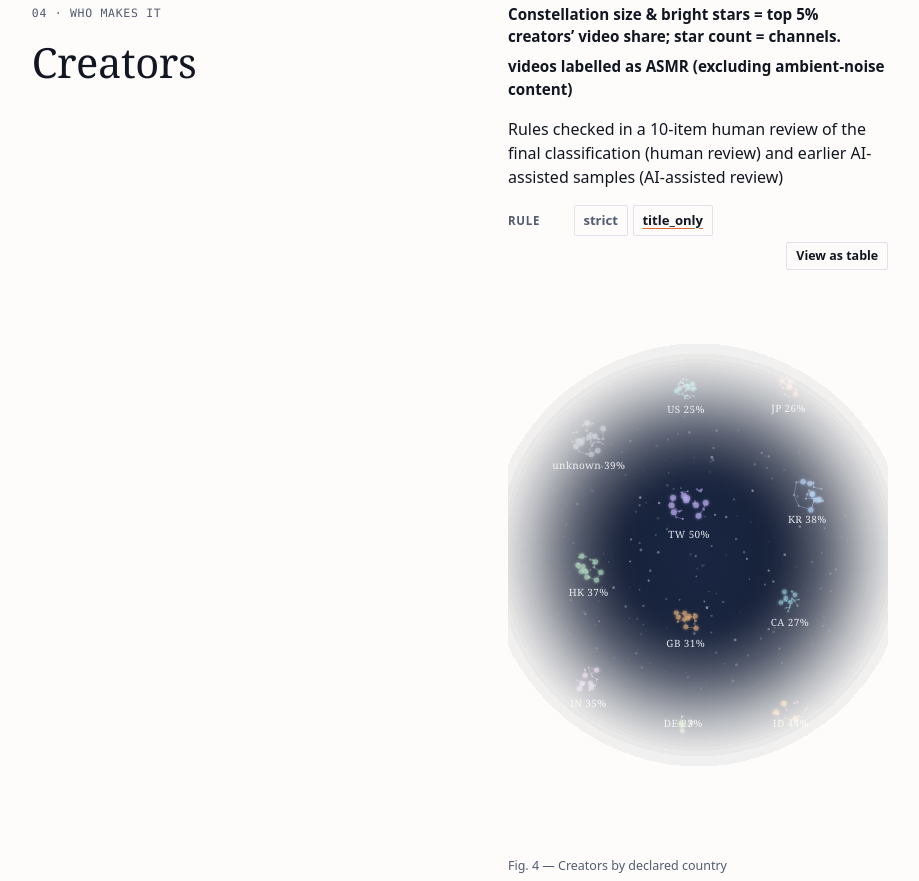
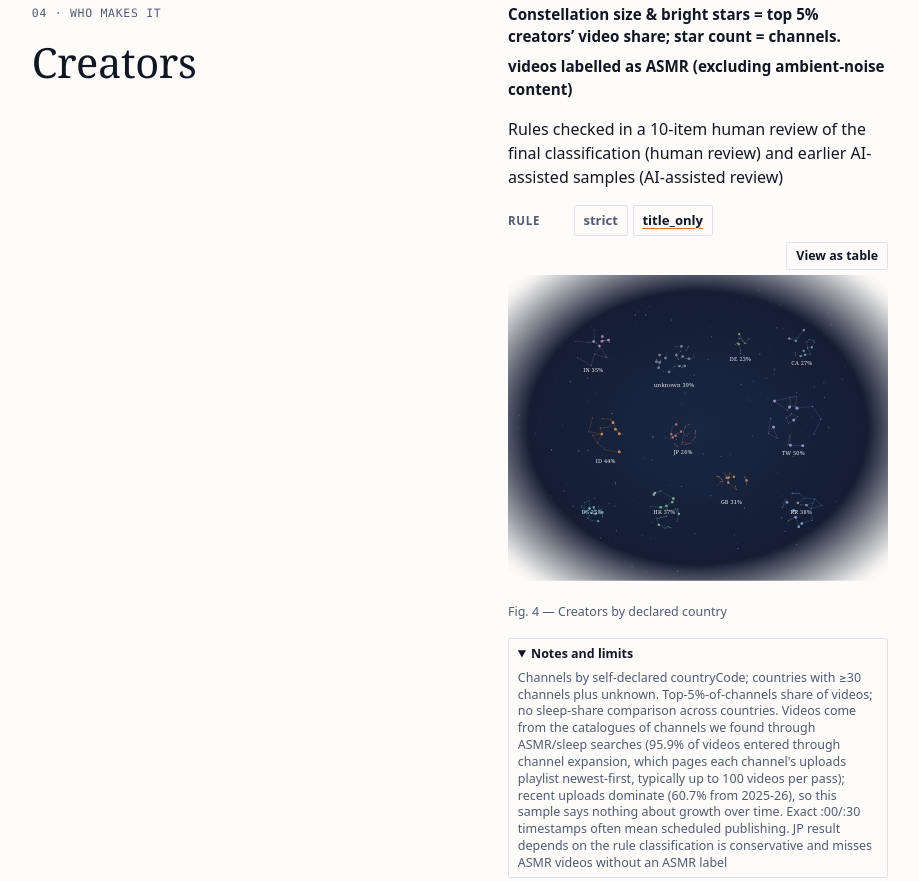
Before and after one commit to wppannap/asmr-feasibility-test, a plain HTML site: page web/index.html in a window 1280 px wide. Shown: the part 6735-7616 px from the top of the page, without its empty margins (336-1255 px from the left). Drawn offline with Linux system fonts and the light colour scheme.

Commit message:
Enlarge Creators dark-sky core and scatter share-scaled constellations.

```diff
--- a/web/js/charts_yt/creators.js
+++ b/web/js/charts_yt/creators.js
@@ -1,7 +1,7 @@
 /* Creators · declared country — deep-night starfield constellations. */
-import { attachTableToggle, clear, fmt, setCaveat } from "../charts/util.js?v=20261126q";
-import { themeColors } from "../theme.js?v=20261126q";
-import { renderReviewBanner } from "./review.js?v=20261126q";
+import { attachTableToggle, clear, fmt, setCaveat } from "../charts/util.js?v=20261126r";
+import { themeColors } from "../theme.js?v=20261126r";
+import { renderReviewBanner } from "./review.js?v=20261126r";
 
 const RULES = [
   { id: "strict", label: "strict" },
@@ -158,21 +158,20 @@ function constellationEdges(stars, rand) {
 }
 
 /**
- * Spread strongly tracks top-5% share so ~50% (TW) is ~2.2–2.5× ~23% (DE).
- * Channel count is only a light densify term.
+ * Dramatic share→radius map: DE~23% ≈ 30px, TW~50% ≈ 73px (~2.4×).
  */
 function clusterSpread(row, mobile) {
   const share = shareOf(row);
   const t = Math.max(0, Math.min(1, (share - 0.22) / (0.5 - 0.22)));
-  const mul = 1 + Math.pow(t, 0.8) * 1.65; // ~1.0 @22% → ~2.65 @50%
-  const base = mobile ? 22 : 28;
-  const channelTerm = Math.sqrt(row.n_channels || 30) * (mobile ? 0.08 : 0.12);
-  return base * mul + channelTerm;
+  const lo = mobile ? 22 : 30;
+  const hi = mobile ? 54 : 76;
+  const channelTerm = Math.sqrt(row.n_channels || 30) * (mobile ? 0.03 : 0.06);
+  return lo + Math.pow(t, 0.92) * (hi - lo) + channelTerm;
 }
 
 /** Outer radius including star envelope + label clearance under the cloud. */
 function outerRadius(spread, mobile) {
-  return spread * 1.02 + (mobile ? 14 : 16);
+  return spread * 1.02 + (mobile ? 12 : 14);
 }
 
 function countClusterOverlaps(nodes) {
@@ -181,7 +180,8 @@ function countClusterOverlaps(nodes) {
     for (let j = i + 1; j < nodes.length; j++) {
       const a = nodes[i];
       const b = nodes[j];
-      const need = a.outerRadius + b.outerRadius + 52; // each collide radius = outer+26
+      // collide radius = outerRadius + 20 each
+      const need = a.outerRadius + b.outerRadius + 40;
       if (Math.hypot(a.x - b.x, a.y - b.y) < need - 0.5) n++;
     }
   }
@@ -189,67 +189,40 @@ function countClusterOverlaps(nodes) {
 }
 
 /**
- * Organic seeds + d3.forceCollide so constellations never overlap
- * (including label clearance) and stay in the dark inner sky.
+ * Asymmetric random seeds in the solid dark rectangle + forceCollide.
+ * No radial ring / strong centering — only rectangular bounds clamps.
  */
 function placeAnchors(rows, iw, ih, mobile) {
-  const rand = mulberry32(hashSeed(`sky-anchors-${ctx.rule}-${rows.length}-v5`));
-  const slots = [
-    [0.3, 0.26],
-    [0.58, 0.2],
-    [0.76, 0.3],
-    [0.36, 0.4],
-    [0.68, 0.44],
-    [0.22, 0.54],
-    [0.5, 0.56],
-    [0.76, 0.62],
-    [0.32, 0.72],
-    [0.54, 0.76],
-    [0.7, 0.7],
-  ];
-  const x0 = iw * 0.18;
-  const x1 = iw * 0.82;
-  const y0 = ih * 0.18;
-  const y1 = ih * 0.82;
-  const packW = x1 - x0;
-  const packH = y1 - y0;
+  const rand = mulberry32(hashSeed(`sky-anchors-${ctx.rule}-${rows.length}-v6`));
+  const x0 = iw * 0.2;
+  const x1 = iw * 0.8;
+  const y0 = ih * 0.2;
+  const y1 = ih * 0.8;
 
-  let sizeScale = 1;
-  // Fit collide disks into the dark core; keep relative share sizing
-  {
-    const raw = rows.map((r) => outerRadius(clusterSpread(r, mobile), mobile) + 26);
-    const sumR = raw.reduce((s, r) => s + r, 0);
-    const maxDim = Math.min(packW, packH) * 0.92;
-    // Heuristic: sum of diameters along a loose packing path
-    if (sumR * 1.35 > packW + packH) {
-      sizeScale = Math.max(0.55, (packW + packH) / (sumR * 1.35));
-    }
-    const maxR = Math.max(...raw) * sizeScale;
-    if (maxR * 2.2 > maxDim) sizeScale *= maxDim / (maxR * 2.2);
-    sizeScale = Math.max(0.52, Math.min(1, sizeScale));
-  }
-
-  const nodes = rows.map((r, i) => {
-    const spread = clusterSpread(r, mobile) * sizeScale;
+  const nodes = rows.map((r) => {
+    const spread = clusterSpread(r, mobile);
     const or = outerRadius(spread, mobile);
-    const slot = slots[i % slots.length];
-    let x = iw * (slot[0] + (rand() - 0.5) * 0.06);
-    let y = ih * (slot[1] + (rand() - 0.5) * 0.06);
-    x = Math.max(x0 + or * 0.4, Math.min(x1 - or * 0.4, x));
-    y = Math.max(y0 + or * 0.4, Math.min(y1 - or * 0.4, y));
+    // True scatter across the inner rectangle (not a circle/ring)
+    let x = x0 + rand() * (x1 - x0);
+    let y = y0 + rand() * (y1 - y0);
+    // Extra corner/gap jitter so it never reads as a lattice
+    x += (rand() - 0.5) * iw * 0.06;
+    y += (rand() - 0.5) * ih * 0.06;
+    x = Math.max(x0 + or * 0.35, Math.min(x1 - or * 0.35, x));
+    y = Math.max(y0 + or * 0.35, Math.min(y1 - or * 0.35, y));
     return { row: r, x, y, spread, outerRadius: or };
   });
 
-  function clampSoft() {
+  function clampRect() {
     nodes.forEach((d) => {
-      const m = d.outerRadius * 0.15;
+      const m = Math.max(8, d.outerRadius * 0.2);
       d.x = Math.max(x0 + m, Math.min(x1 - m, d.x));
       d.y = Math.max(y0 + m, Math.min(y1 - m, d.y));
     });
   }
 
   function hardSeparate() {
-    for (let iter = 0; iter < 120; iter++) {
+    for (let iter = 0; iter < 140; iter++) {
       for (let i = 0; i < nodes.length; i++) {
         for (let j = i + 1; j < nodes.length; j++) {
           const a = nodes[i];
@@ -257,7 +230,7 @@ function placeAnchors(rows, iw, ih, mobile) {
           let dx = b.x - a.x;
           let dy = b.y - a.y;
           let dist = Math.hypot(dx, dy) || 0.01;
-          const minD = a.outerRadius + b.outerRadius + 52;
+          const minD = a.outerRadius + b.outerRadius + 40;
           if (dist < minD) {
             const push = ((minD - dist) / dist) * 0.55;
             dx *= push;
@@ -269,40 +242,44 @@ function placeAnchors(rows, iw, ih, mobile) {
           }
         }
       }
-      clampSoft();
+      clampRect();
     }
   }
 
-  function runSim() {
   const sim = d3
     .forceSimulation(nodes)
-      .force("x", d3.forceX(iw * 0.5).strength(0.03))
-      .force("y", d3.forceY(ih * 0.5).strength(0.028))
     .force(
       "collide",
       d3
-          .forceCollide((d) => d.outerRadius + 26)
-          .iterations(5)
+        .forceCollide((d) => d.outerRadius + 20)
+        .iterations(4)
         .strength(1)
     )
     .stop();
-    for (let i = 0; i < 250; i++) sim.tick();
+  for (let i = 0; i < 260; i++) {
+    sim.tick();
+    clampRect();
+  }
   hardSeparate();
-    clampSoft();
-  }
+  clampRect();
 
-  runSim();
-  // Shrink & retry until zero overlaps (keep relative share sizing)
+  // If still packed too tight, gently shrink (keep relative share ratios) and re-separate
   let guard = 0;
-  while (countClusterOverlaps(nodes) > 0 && guard < 6) {
+  let sizeScale = 1;
+  while (countClusterOverlaps(nodes) > 0 && guard < 10) {
     guard++;
     sizeScale *= 0.9;
     nodes.forEach((d) => {
-      const spread = clusterSpread(d.row, mobile) * sizeScale;
-      d.spread = spread;
-      d.outerRadius = outerRadius(spread, mobile);
+      d.spread = clusterSpread(d.row, mobile) * sizeScale;
+      d.outerRadius = outerRadius(d.spread, mobile);
     });
-    runSim();
+    // Re-seed slightly so shrinks can re-flow
+    nodes.forEach((d) => {
+      d.x += (rand() - 0.5) * 8;
+      d.y += (rand() - 0.5) * 8;
+    });
+    hardSeparate();
+    clampRect();
   }
   return nodes;
 }
@@ -386,10 +363,12 @@ function draw() {
   const mount = ctx.mount;
   clear(mount);
   const rows = filtered();
-  const w = Math.max(320, mount.clientWidth || 640);
-  const mobile = w < 560;
-  const h = mobile ? 560 : 640;
-  const pad = 12;
+  // Sticky chart column is narrow; use viewport width for desktop vs mobile sky room
+  const mobile = (typeof window !== "undefined" ? window.innerWidth : 800) < 700;
+  // Generous fixed viewBox so the solid dark core has room for all 11 clusters
+  const w = mobile ? 420 : 820;
+  const h = mobile ? 620 : 660;
+  const pad = 14;
 
   const svg = d3
     .select(mount)
@@ -403,39 +382,29 @@ function draw() {
 
   const defs = svg.append("defs");
 
-  // Clean deep midnight indigo fill (colour never mixes to paper grey)
+  // Clean deep midnight indigo — solid #11182b field
   const skyGrad = defs
     .append("radialGradient")
     .attr("id", "creators-midnight-sky")
     .attr("cx", "50%")
     .attr("cy", "50%")
-    .attr("r", "55%");
+    .attr("r", "70%");
   skyGrad.append("stop").attr("offset", "0%").attr("stop-color", "#1a2642");
   skyGrad.append("stop").attr("offset", "100%").attr("stop-color", "#11182b");
 
-  // Ultra-smooth alpha mask — dissolves before SVG edges (no oval ring / grey box)
+  // Large solid core (0→62%), soft feather to transparent before edges (62→96%)
   const feather = defs
     .append("radialGradient")
     .attr("id", "creators-sky-feather-grad")
     .attr("cx", "50%")
     .attr("cy", "50%")
-    .attr("r", "46%");
-  feather.append("stop").attr("offset", "0%").attr("stop-color", "#ffffff");
-  feather.append("stop").attr("offset", "36%").attr("stop-color", "#ffffff");
-  feather.append("stop").attr("offset", "56%").attr("stop-color", "#b8b8b8");
-  feather.append("stop").attr("offset", "74%").attr("stop-color", "#555555");
-  feather.append("stop").attr("offset", "88%").attr("stop-color", "#181818");
-  feather.append("stop").attr("offset", "98%").attr("stop-color", "#000000");
-  feather.append("stop").attr("offset", "100%").attr("stop-color", "#000000");
-
-  const maskBlur = defs
-    .append("filter")
-    .attr("id", "creators-mask-blur")
-    .attr("x", "-20%")
-    .attr("y", "-20%")
-    .attr("width", "140%")
-    .attr("height", "140%");
-  maskBlur.append("feGaussianBlur").attr("stdDeviation", 12).attr("result", "blur");
+    .attr("r", "72%");
+  feather.append("stop").attr("offset", "0%").attr("stop-color", "#fff").attr("stop-opacity", 1);
+  feather.append("stop").attr("offset", "62%").attr("stop-color", "#fff").attr("stop-opacity", 1);
+  feather.append("stop").attr("offset", "78%").attr("stop-color", "#fff").attr("stop-opacity", 0.45);
+  feather.append("stop").attr("offset", "88%").attr("stop-color", "#fff").attr("stop-opacity", 0.12);
+  feather.append("stop").attr("offset", "96%").attr("stop-color", "#000").attr("stop-opacity", 0);
+  feather.append("stop").attr("offset", "100%").attr("stop-color", "#000").attr("stop-opacity", 0);
 
   const mask = defs
     .append("mask")
@@ -445,14 +414,7 @@ function draw() {
     .append("rect")
     .attr("width", w)
     .attr("height", h)
-    .attr("fill", "#000");
-  mask
-    .append("circle")
-    .attr("cx", w * 0.5)
-    .attr("cy", h * 0.5)
-    .attr("r", Math.min(w, h) * 0.62)
-    .attr("fill", "url(#creators-sky-feather-grad)")
-    .attr("filter", "url(#creators-mask-blur)");
+    .attr("fill", "url(#creators-sky-feather-grad)");
 
   const glow = defs
     .append("filter")
@@ -485,22 +447,19 @@ function draw() {
   const ih = h - pad * 2;
   const cx0 = iw * 0.5;
   const cy0 = ih * 0.5;
-  // Fade envelope for field stars (matches mask radius roughly)
-  const fadeR = Math.min(iw, ih) * 0.48;
+  // Solid-core envelope (~62% of mask radius)
+  const solidR = Math.min(iw, ih) * 0.55;
 
   const fieldRand = mulberry32(0xc0ffee ^ hashSeed(ctx.rule));
   let fieldDrawn = 0;
   let attempts = 0;
-  while (fieldDrawn < 240 && attempts < 900) {
+  while (fieldDrawn < 240 && attempts < 1000) {
     attempts++;
-    // Bias toward center so stars sit in the opaque sky
-    const ang = fieldRand() * Math.PI * 2;
-    const rad = fadeR * Math.pow(fieldRand(), 0.55) * 0.98;
-    const fx = cx0 + Math.cos(ang) * rad;
-    const fy = cy0 + Math.sin(ang) * rad * (0.85 + fieldRand() * 0.3);
-    const dist = Math.hypot(fx - cx0, fy - cy0) / fadeR;
-    const edgeFade = dist < 0.5 ? 1 : dist > 1 ? 0 : 1 - (dist - 0.5) / 0.5;
-    if (edgeFade <= 0.04) continue;
+    const fx = fieldRand() * iw;
+    const fy = fieldRand() * ih;
+    const dist = Math.hypot(fx - cx0, fy - cy0) / solidR;
+    const edgeFade = dist < 0.85 ? 1 : dist > 1.25 ? 0 : 1 - (dist - 0.85) / 0.4;
+    if (edgeFade <= 0.05) continue;
     g.append("circle")
       .attr("class", "field-star")
       .attr("cx", fx)
@@ -512,8 +471,8 @@ function draw() {
   }
 
   [
-    { cx: iw * 0.36, cy: ih * 0.52, r: Math.min(iw, ih) * 0.42 },
-    { cx: iw * 0.66, cy: ih * 0.4, r: Math.min(iw, ih) * 0.3 },
+    { cx: iw * 0.38, cy: ih * 0.52, r: Math.min(iw, ih) * 0.38 },
+    { cx: iw * 0.64, cy: ih * 0.4, r: Math.min(iw, ih) * 0.28 },
   ].forEach((arc, i) => {
     g.append("circle")
       .attr("class", "celestial-arc")
@@ -540,12 +499,12 @@ function draw() {
     const share = shareOf(row);
     const spread = anchor.spread;
     const nStars = Math.round(6 + Math.min(26, Math.sqrt(nCh) * 0.95) + share * 10);
-    const rand = mulberry32(hashSeed(`${ctx.rule}-${code}-stars-v5`));
+    const rand = mulberry32(hashSeed(`${ctx.rule}-${code}-stars-v6`));
     const stars = buildStars(anchor, nStars, spread, share, rand);
 
     const hitCx = anchor.x;
     const hitCy = anchor.y;
-    const hitR = Math.max(spread * 1.08, spread + (mobile ? 2 : 3));
+    const hitR = spread * 1.06;
 
     const cg = constellations
       .append("g")
@@ -564,7 +523,6 @@ function draw() {
       .attr("opacity", 0)
       .attr("pointer-events", "all");
 
-    // Collision probe (for tests): exact outer radius used by forceCollide
     cg.append("circle")
       .attr("class", "constellation-bounds")
       .attr("cx", hitCx)
@@ -607,19 +565,19 @@ function draw() {
         : code === "UNKNOWN"
           ? "unknown"
           : code;
-    // Label sits just under the star envelope, inside the collide radius
-    const labelY = Math.min(ih * 0.82, hitCy + spread * 0.92 + 14);
-    const labelX = Math.max(iw * 0.18, Math.min(iw * 0.82, hitCx));
+    // Keep labels inside the solid dark zone (20%–80%)
+    const labelY = Math.max(ih * 0.2 + 10, Math.min(ih * 0.8 - 4, hitCy + spread * 0.9 + 14));
+    const labelX = Math.max(iw * 0.2, Math.min(iw * 0.8, hitCx));
     cg.append("text")
       .attr("class", "constellation-label")
       .attr("x", labelX)
       .attr("y", labelY)
       .attr("text-anchor", "middle")
-      .attr("font-size", mobile ? 10 : 11)
+      .attr("font-size", mobile ? 10 : 12)
       .attr("font-family", 'Georgia, "Times New Roman", serif')
       .attr("letter-spacing", "0.04em")
       .attr("fill", "#eef1f7")
-      .attr("opacity", 0.92)
+      .attr("opacity", 0.94)
       .attr("pointer-events", "none")
       .text(label);
 
--- a/web/js/main.js
+++ b/web/js/main.js
@@ -1,13 +1,13 @@
 /* global d3, topojson, scrollama, ISO_NUM_TO_A3, ISO_A3_TO_NAME */
-import { attachTableToggle, prefersReducedMotion } from "./charts/util.js?v=20261126q";
-import { themeColors } from "./theme.js?v=20261126q";
+import { attachTableToggle, prefersReducedMotion } from "./charts/util.js?v=20261126r";
+import { themeColors } from "./theme.js?v=20261126r";
 import {
   ENABLED_DATA,
   ENABLED_SECTIONS,
   MAP_CAPTION_NOTES,
   SECTION_CHART_MODULES,
   applySectionVisibility,
-} from "./sections.js?v=20261126q";
+} from "./sections.js?v=20261126r";
 
 /** Populated by loadChartModules() — sequential imports for enabled sections only. */
 const ChartModules = {};
--- a/web/js/sections.js
+++ b/web/js/sections.js
@@ -24,9 +24,9 @@ export const ENABLED_DATA = {
 
 /** Chart module paths loaded only when the matching section id is enabled. */
 export const SECTION_CHART_MODULES = {
-  "scrolly-3": "./charts_yt/creators.js?v=20261126q",
-  "scrolly-5": "./charts_yt/duration.js?v=20261126q",
-  "scrolly-9": "./charts_yt/upload_clock.js?v=20261126q",
+  "scrolly-3": "./charts_yt/creators.js?v=20261126r",
+  "scrolly-5": "./charts_yt/duration.js?v=20261126r",
+  "scrolly-9": "./charts_yt/upload_clock.js?v=20261126r",
 };
 
 /** Map caption notes (not hardcoded in HTML). */
```
Also changed, not shown: web/index.html (+12 -12 lines). Lines whose indentation alone changed are shown as unchanged.
